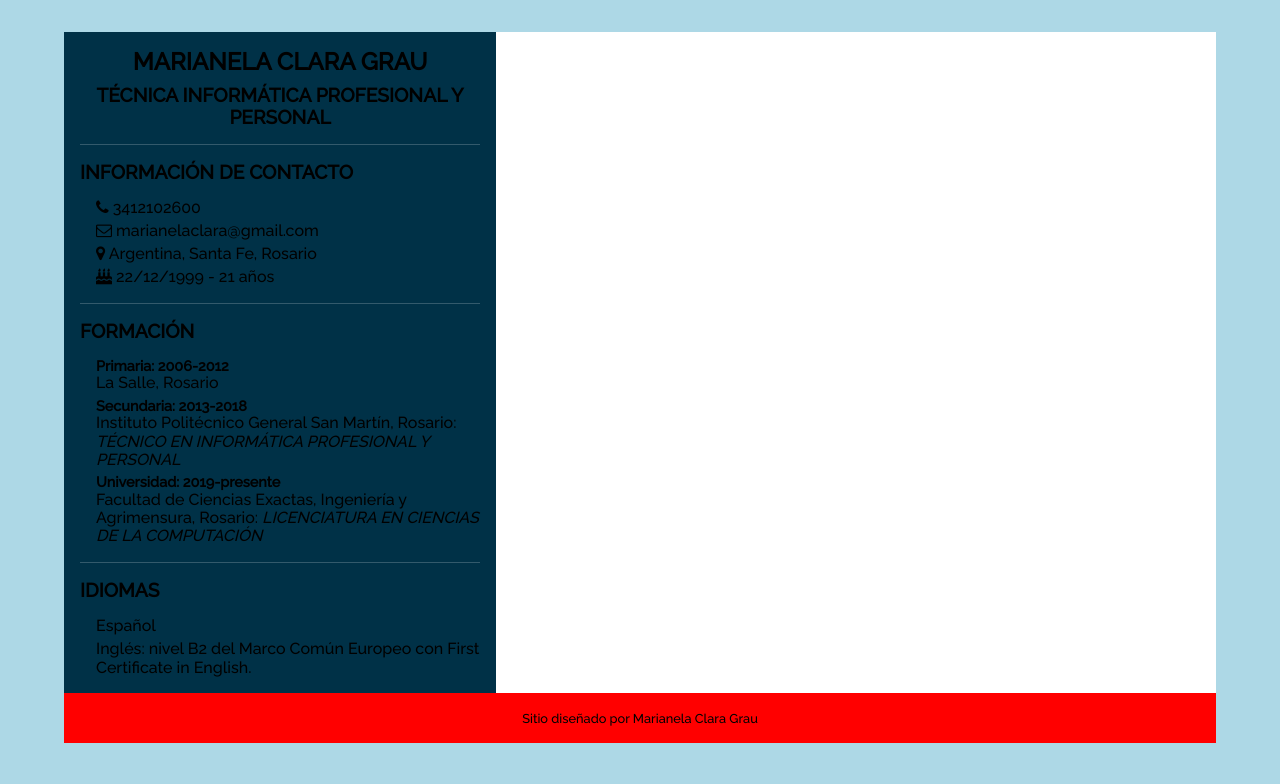
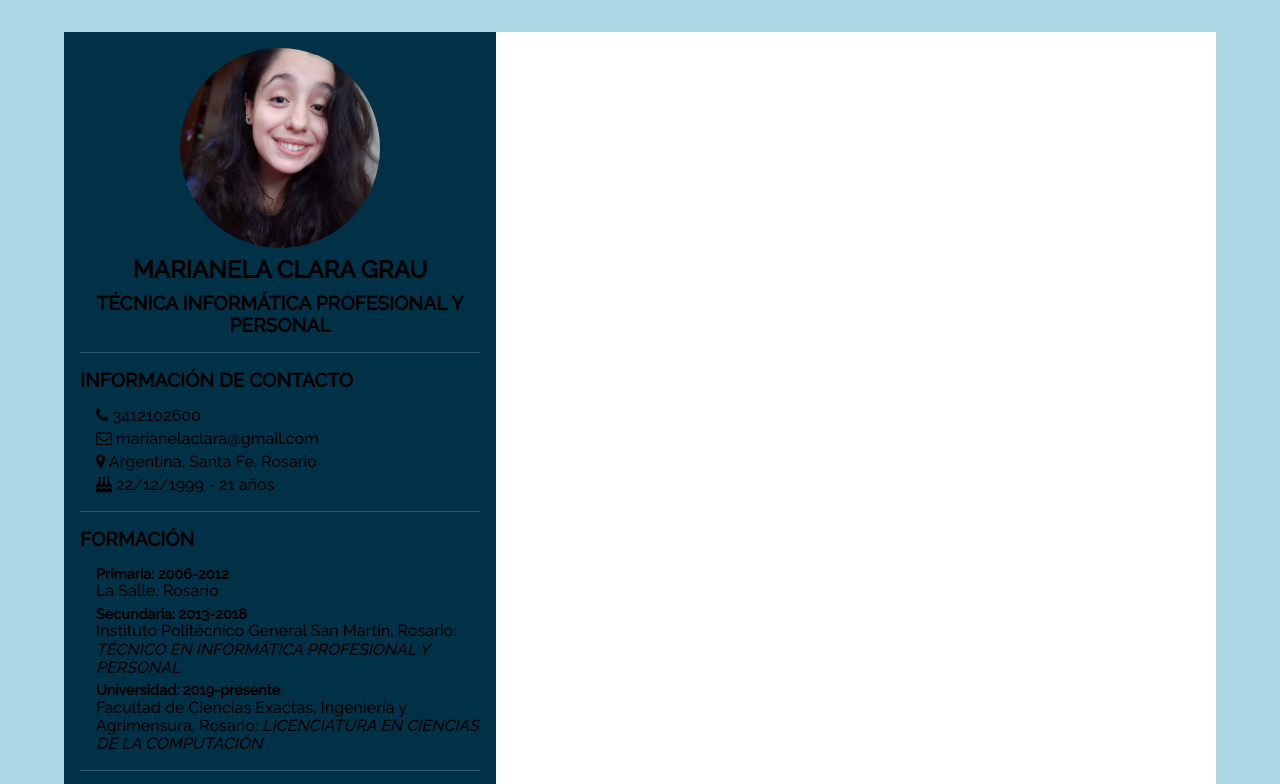
Before and after one commit to MarianelaClara/CV, a plain HTML site: page index.html in a window 1280 px wide. Shown: the top 784 px of the page. Drawn offline with Linux system fonts and the light colour scheme.

Commit message:
Agrego imagen circular.

```diff
--- a/index.html
+++ b/index.html
@@ -17,8 +17,8 @@
     <div class="container">
       <section class="personal-info">
         <div class="profile">
-          <div class="img-profile">
-            <!-- <img src="foto-perfil.jpg" class="circle-image"> -->
+          <div class="circle-image">
+            <img src="foto-perfil.jpg">
           </div>
           <h2>MARIANELA CLARA GRAU</h2>
           <h3>TÉCNICA INFORMÁTICA PROFESIONAL Y PERSONAL</h3>
--- a/style.css
+++ b/style.css
@@ -57,7 +57,18 @@ h6 {
 }
 
 /**** Components ****/
+.circle-image {
+  width: 200px;
+  height: 200px;
+  overflow: hidden;
+  border-radius: 50%;
+  margin-bottom: 0.5rem;
+}
 
+.circle-image img {
+  width: 100%;
+  height: auto;
+}
 /**** Utilities ****/
 
 .container {
@@ -100,6 +111,10 @@ h6 {
 }
 
 .personal-info .profile {
+  display: flex;
+  flex-direction: column;
+  align-items: center;
+  justify-content: center;
   text-align: center;
 }
 
```
Also changed, not shown: foto-perfil.jpg (added).
